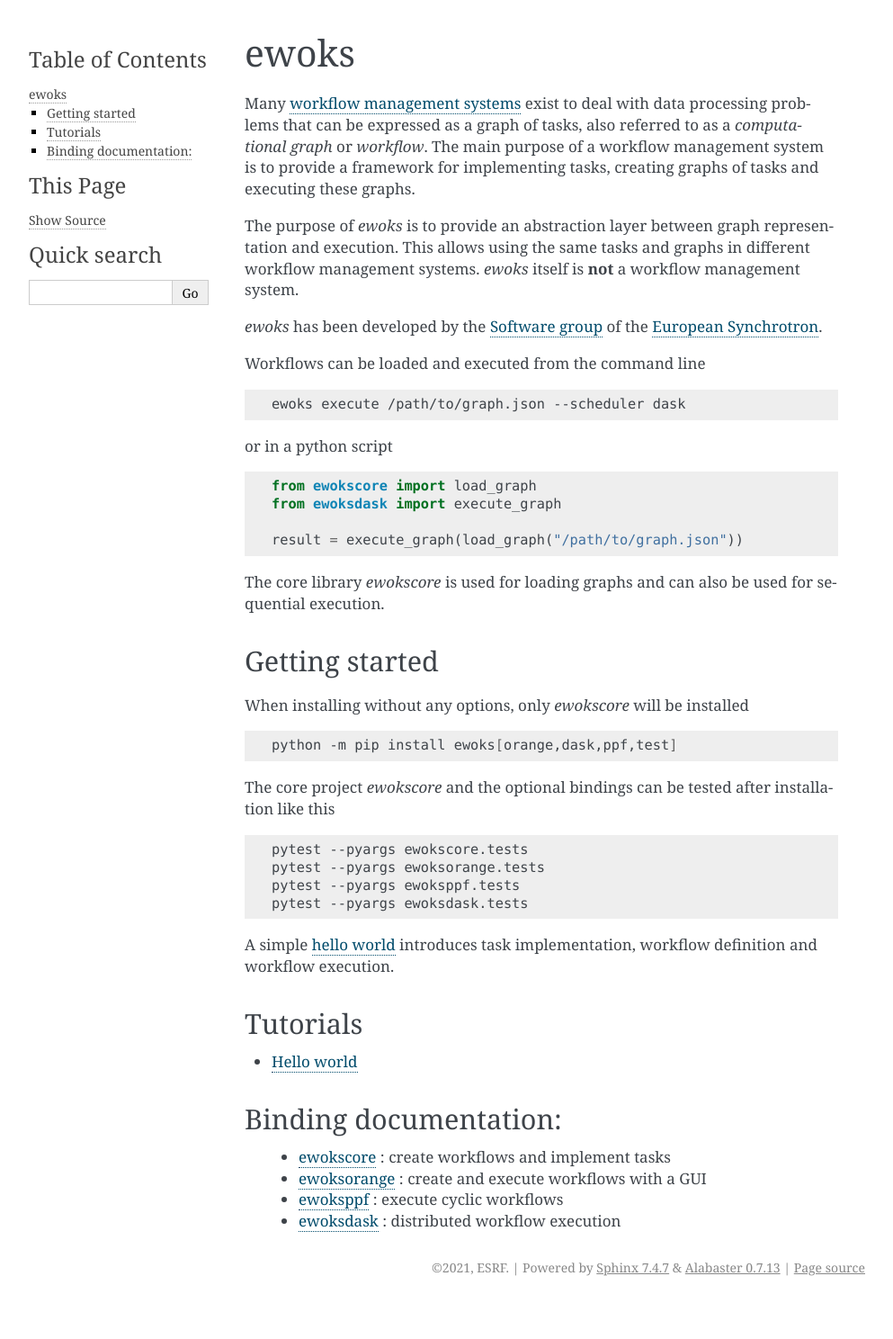
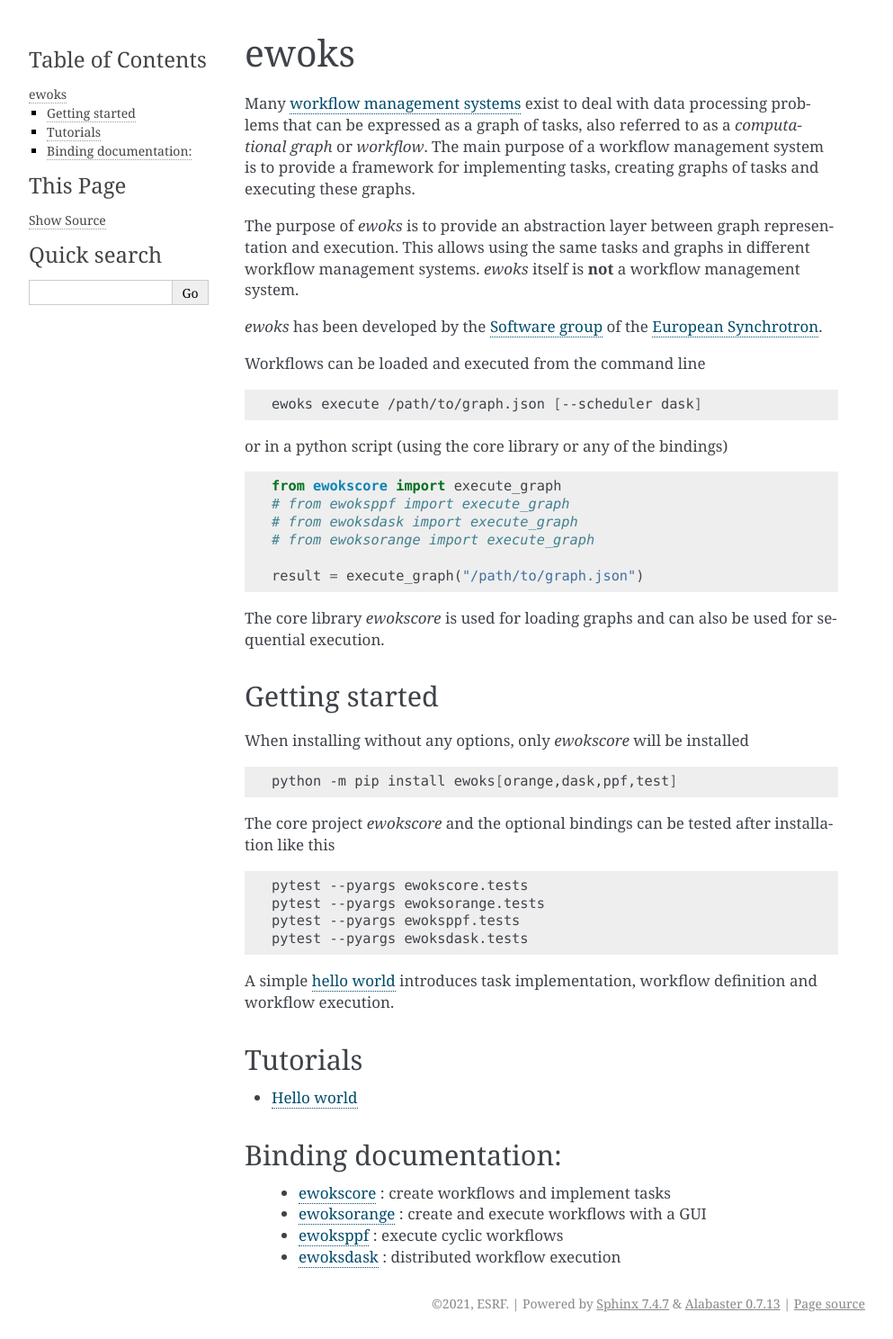
Before and after one commit to ewoks-kit/ewoks, a Sphinx documentation site: the page built from doc/index.rst, in a window 1280 px wide. Shown: the whole page at 90% size, without its empty margins (148-1141 px from the left). Built offline with Sphinx 7.4.7, drawn with Linux system fonts in a browser that asks for light colours; pages that are not in the unit, such as notebooks, are missing from menus; before the commit the page ends 1448 px from its top, so only the background shows below that.

Commit message:
modify docs

```diff
--- a/doc/index.rst
+++ b/doc/index.rst
@@ -11,16 +11,18 @@
 
 .. code:: bash
 
-    ewoks execute /path/to/graph.json --scheduler dask
+    ewoks execute /path/to/graph.json [--scheduler dask]
 
-or in a python script
+or in a python script (using the core library or any of the bindings)
 
 .. code:: python
 
-    from ewokscore import load_graph
-    from ewoksdask import execute_graph
+    from ewokscore import execute_graph
+    # from ewoksppf import execute_graph
+    # from ewoksdask import execute_graph
+    # from ewoksorange import execute_graph
 
-    result = execute_graph(load_graph("/path/to/graph.json"))
+    result = execute_graph("/path/to/graph.json")
 
 The core library `ewokscore` is used for loading graphs and can also be used for sequential execution.
 
--- a/doc/tutorials/hello_world.rst
+++ b/doc/tutorials/hello_world.rst
@@ -6,7 +6,7 @@
 .. code:: python
 
     from ewokscore import Task
-    from ewokscore import load_graph
+    from ewokscore import execute_graph
 
     # Implement a workflow task
     class SumTask(
@@ -55,7 +55,6 @@
     workflow = {"nodes": nodes, "links": links}
 
     # Execute a workflow (without task scheduler)
-    graph = load_graph(workflow)
     varinfo = {"root_uri": "/tmp/myresults"}  # optional
-    tasks = graph.execute(varinfo=varinfo)
+    tasks = execute_graph(workflow, varinfo=varinfo)
     print(tasks["task3"].output_values)
```
Also changed, not shown: README.md (+7 -5 lines), 2 other files.
